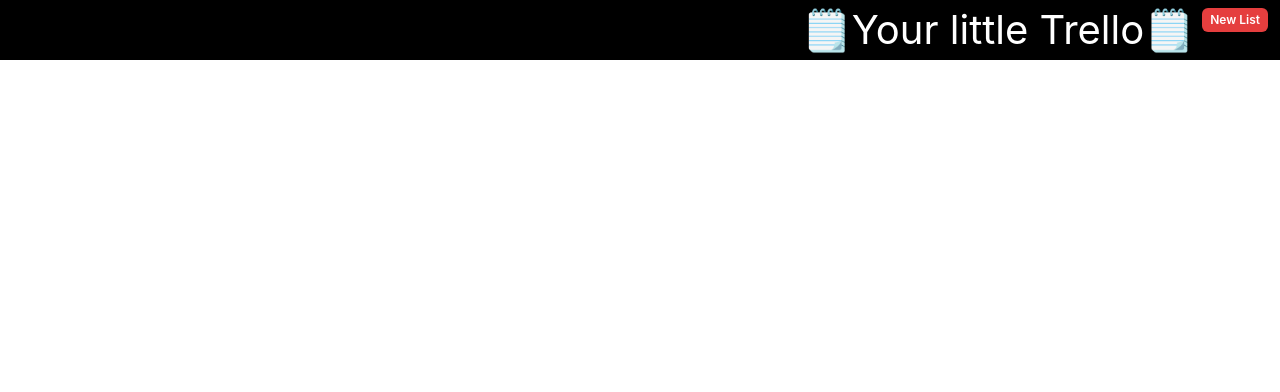
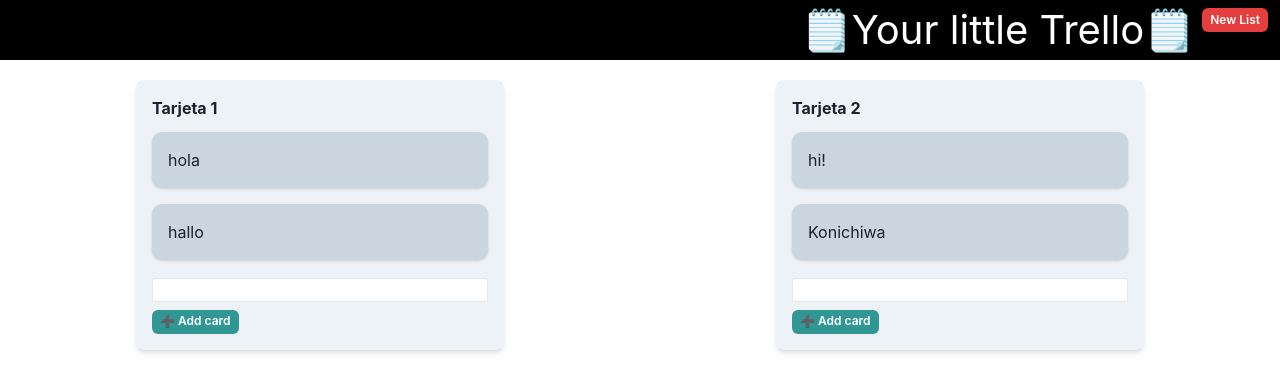
Before and after one commit to Atolmspek/little-trello, a React (Create React App) app: page / in a window 1280 px wide. Shown: the top 392 px of the page. Built offline with nearby package versions, Linux system fonts and the light colour scheme.

Commit message:
Button delete

```diff
--- a/src/App.js
+++ b/src/App.js
@@ -3,7 +3,6 @@
 import {
   SortableContext,
   verticalListSortingStrategy,
-  arrayMove,
 } from "@dnd-kit/sortable";
 import User from "./components/User";
 import AddCard from "./components/AddCard";
@@ -11,18 +10,17 @@
 import {
   ChakraProvider,
   Container,
-  Button,
   Box,
   Flex,
-  VStack,
+  Text,
 } from "@chakra-ui/react";
 import Navbar from "./components/Navbar";
 
 function App() {
-
   localStorage.clear();
   const content = [
     {
+      title: "Tarjeta 1",
       id: nanoid(),
       cards: [
         { Name: "hola", id: nanoid() },
@@ -30,6 +28,7 @@
       ],
     },
     {
+      title: "Tarjeta 2",
       id: nanoid(),
       cards: [
         { Name: "hi!", id: nanoid() },
@@ -38,10 +37,10 @@
     },
   ];
 
-  const localStorageJSON = localStorage.getItem('card');
+  const localStorageJSON = localStorage.getItem("card");
   const userData = localStorageJSON ? JSON.parse(localStorageJSON) : [];
 
-  const [lists, setLists] = useState(userData);
+  const [lists, setLists] = useState(content);
 
   const saveTasksToLocalStorage = (updatedCards) =>
     localStorage.setItem("card", JSON.stringify(updatedCards));
@@ -63,17 +62,24 @@
     saveTasksToLocalStorage(updatedLists);
   }
 
+  function deleteCard(id) {
+    console.log(id);
+    const remainingCards = lists.filter((list) => id !== list.id);
+    setLists(remainingCards);
+   // saveTasksToLocalStorage(remainingCards);
+  }
+
   const handleDragEnd = (event) => {
     const { active, over } = event;
 
     setLists((currentLists) => {
       const updatedLists = [...currentLists];
 
-      const sourceListIndex = updatedLists.findIndex(
-        (list) => list.cards.some((card) => card.id === active.id)
+      const sourceListIndex = updatedLists.findIndex((list) =>
+        list.cards.some((card) => card.id === active.id)
       );
-      const targetListIndex = updatedLists.findIndex(
-        (list) => list.cards.some((card) => card.id === over.id)
+      const targetListIndex = updatedLists.findIndex((list) =>
+        list.cards.some((card) => card.id === over.id)
       );
 
       if (sourceListIndex === -1 || targetListIndex === -1) {
@@ -102,7 +108,6 @@
     });
   };
 
-
   function createList() {
     const newList = {
       title: "Prueba",
@@ -114,18 +119,13 @@
 
   return (
     <ChakraProvider>
-      <Navbar createList={createList}/>
+      <Navbar createList={createList} />
       <Flex flexWrap="wrap">
         {lists.map((list) => (
+
           <Container key={list.id} maxW="400px" mt={5}>
-
-          <Box
-             padding="4"
-             bg="gray.100"
-             borderRadius="lg"
-             boxShadow="md"
-
-             >
+            <Box padding="4" bg="gray.100" borderRadius="lg" boxShadow="md">
+              <Text fontWeight={700} mb={3}>{list.title}</Text>
               <DndContext
                 collisionDetection={closestCenter}
                 onDragEnd={handleDragEnd}
@@ -134,20 +134,16 @@
                   items={list.cards}
                   strategy={verticalListSortingStrategy}
                 >
-
                   {list.cards.map((card) => (
-                    <User user={card} key={card.id} />
+                    <User user={card} key={card.id} deleteCard={() => deleteCard(card.id)} />
                   ))}
 
                 </SortableContext>
               </DndContext>
               <AddCard addTask={(Name) => addTask(list.id, Name)} />
             </Box>
-
           </Container>
         ))}
-
-
       </Flex>
     </ChakraProvider>
   );
--- a/src/components/User.js
+++ b/src/components/User.js
@@ -1,7 +1,7 @@
-import React from "react";
+import React, { useState } from "react";
 import { useSortable } from "@dnd-kit/sortable";
 import { CSS } from "@dnd-kit/utilities";
-import { Text, Box } from "@chakra-ui/react";
+import { Text, Box, Button } from "@chakra-ui/react";
 
 function User({ user }) {
   const { attributes, listeners, setNodeRef, transform, transition } =
@@ -9,26 +9,50 @@
       id: user.id,
     });
 
+  const [isHovered, setIsHovered] = useState(false);
+
   const style = {
     transform: CSS.Transform.toString(transform),
     transition,
   };
 
+  const handleMouseEnter = () => {
+    setIsHovered(true);
+  };
+
+  const handleMouseLeave = () => {
+    setIsHovered(false);
+  };
+
+
+
   return (
     <Box
-    className="container"
+      className="container"
       style={style}
       ref={setNodeRef}
       {...attributes}
       {...listeners}
       boxShadow="base"
-      bg='#CBD5E0'
+      bg="#CBD5E0"
       p={3}
       mb={4}
       padding="4"
       width="100%"
+      onMouseEnter={handleMouseEnter}
+      onMouseLeave={handleMouseLeave}
     >
       <Text>{user.Name}</Text>
+      {isHovered && (
+        <Button
+          size="sm"
+          colorScheme="red"
+          onClick={() => user.deleteCard(user.id)}
+
+        >
+          X
+        </Button>
+      )}
     </Box>
   );
 }
```
Lines whose indentation alone changed are shown as unchanged.
